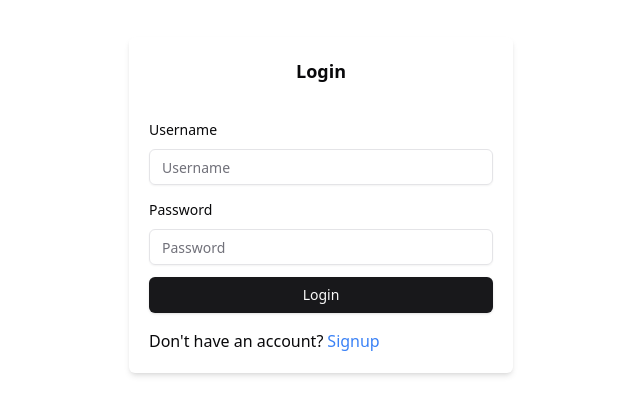
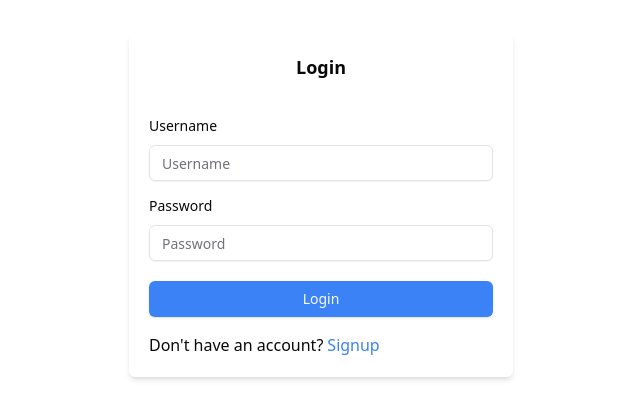
Before and after one commit to Debiddo618/Debiddo618-ERS-Frontend, a React (Vite) app: page / in a window 1280 px wide. Shown: the part 195-614 px from the top of the page, without its empty margins (319-959 px from the left). Built offline with nearby package versions, Linux system fonts and the light colour scheme.

Commit message:
style the login and register form

```diff
--- a/index.html
+++ b/index.html
@@ -11,6 +11,8 @@
 <body>
   <div id="root"></div>
   <script type="module" src="/src/main.tsx"></script>
+  <script type="module" src="https://unpkg.com/ionicons@7.1.0/dist/ionicons/ionicons.esm.js"></script>
+  <script nomodule src="https://unpkg.com/ionicons@7.1.0/dist/ionicons/ionicons.js"></script>
 </body>
 
 </html>
--- a/src/components/login-form.tsx
+++ b/src/components/login-form.tsx
@@ -70,7 +70,7 @@ export default function LoginForm() {
                             </FormItem>
                         )}
                     />
-                    <Button type="submit" disabled={isPending} className="w-full">
+                    <Button type="submit" disabled={isPending} className="w-full bg-blue-500 hover:opacity-75 hover:bg-blue-500 !mt-5">
                         Login
                     </Button>
                 </form>
--- a/src/components/register-form.tsx
+++ b/src/components/register-form.tsx
@@ -118,7 +118,7 @@ export default function RegisterForm() {
                             </FormItem>
                         )}
                     />
-                    <Button type="submit" disabled={isPending} className="w-full">
+                    <Button type="submit" disabled={isPending} className="w-full bg-blue-500 hover:opacity-75 hover:bg-blue-500 !mt-5">
                         Register
                     </Button>
                 </form>
--- /dev/null
+++ b/src/global.d.ts
@@ -0,0 +1,7 @@
+declare namespace JSX {
+    interface IntrinsicElements {
+        'ion-icon': React.DetailedHTMLProps<React.HTMLAttributes<HTMLElement>, HTMLElement> & {
+            name?: string;
+        };
+    }
+}
```
